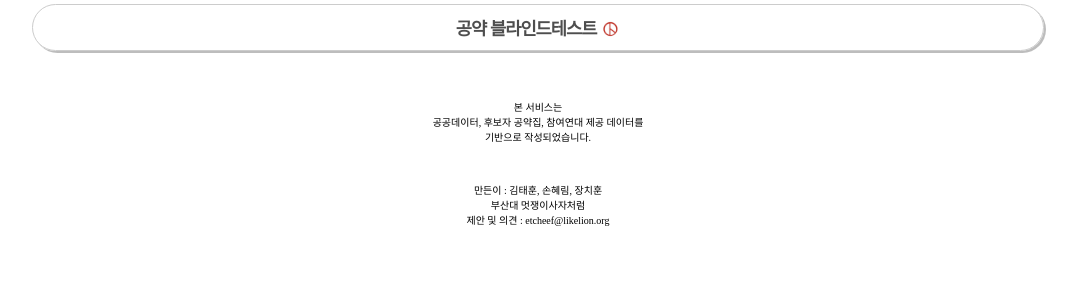
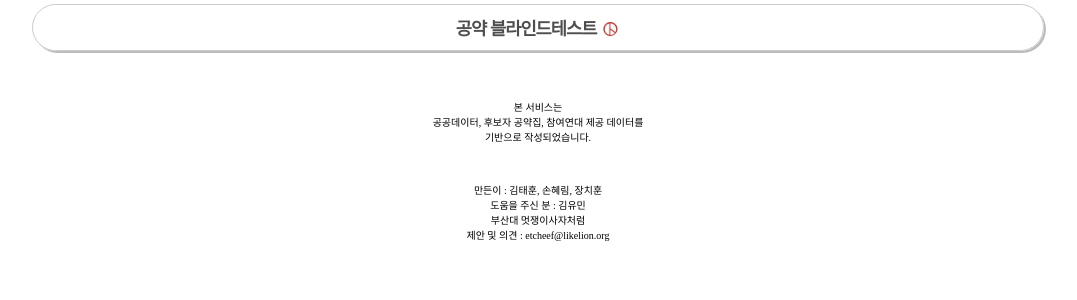
Before and after one commit to PnuLikelion8th/2020election, a Django app: page / in a window 1280 px wide. Shown: the part 317-617 px from the top of the page, without its empty margins (102-1179 px from the left). Run offline with Django 3.2, Linux system fonts and the light colour scheme; parts of the project's set-up code (start-up, migrations or seed data) failed here and were passed over.

Commit message:
[추가] 도움을 주신분 이름 추가

```diff
--- a/assembly/templates/main.html
+++ b/assembly/templates/main.html
@@ -43,6 +43,8 @@
     <p>
         만든이 : 김태훈, 손혜림, 장치훈
         <br>
+        도움을 주신 분 : 김유민
+        <br>
         부산대 멋쟁이사자처럼
         <br>
         제안 및 의견 : etcheef@likelion.org
```
